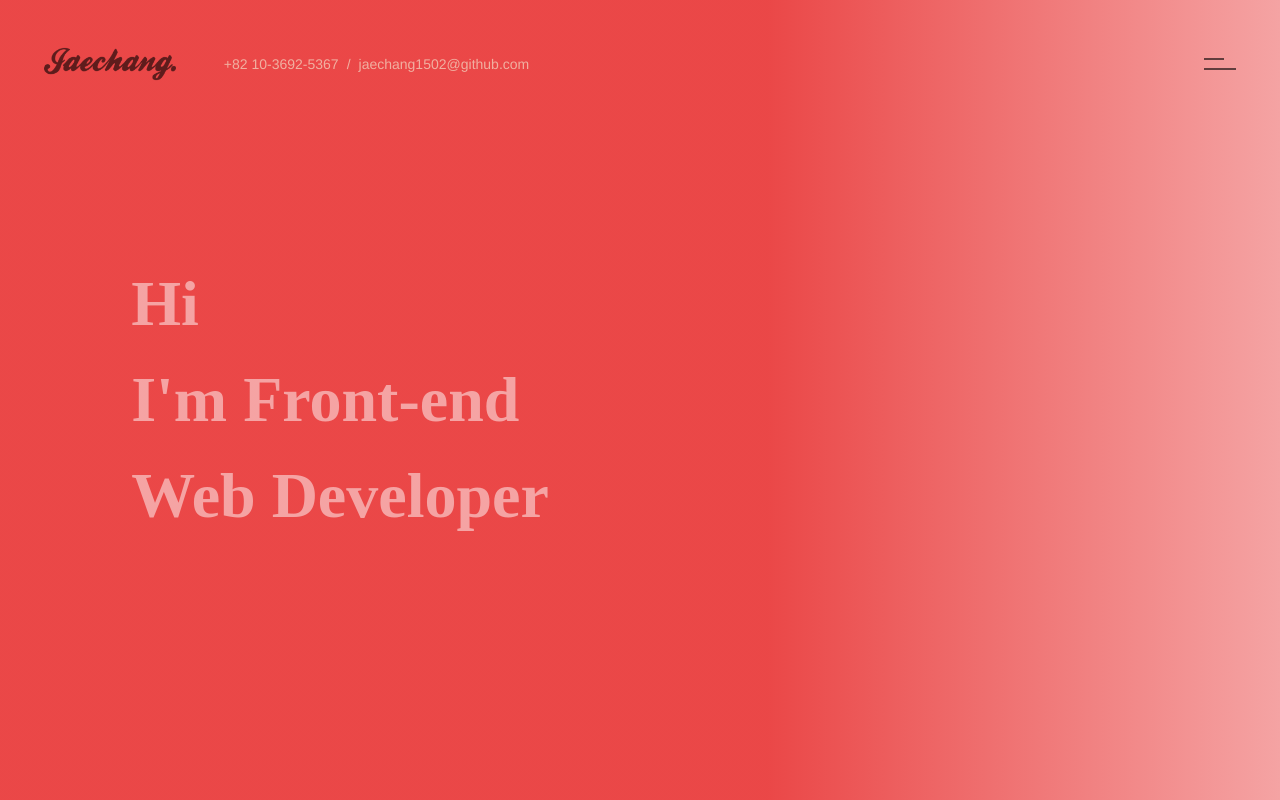
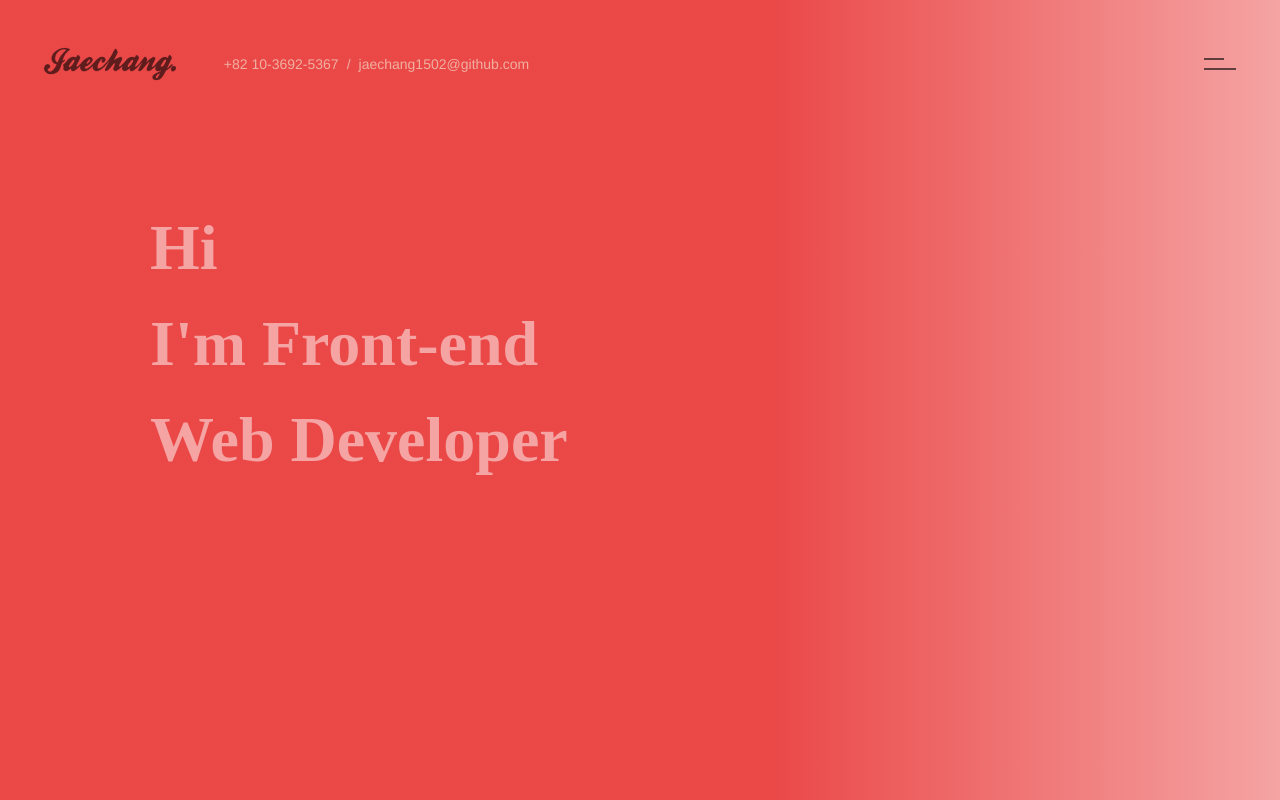
Before and after one commit to jaechang1502/Portfolio, a Vue app: page / in a window 1280 px wide. Built offline with nearby package versions, Linux system fonts and the light colour scheme; a web font is replaced by a local one; what vue-number-animation would draw is missing.

Commit message:
router swiper 3일째 못찾는중

```diff
--- a/src/App.vue
+++ b/src/App.vue
@@ -4,17 +4,21 @@
     :direction= swiper.direction
     :scrollbar=swiper.scrollbar
     :mousewheel=swiper.mousewheel
+
     :modules="modules"
     class="mySwiper"
+    :ref="mySwiper"
+    @swiper="onSwiper" @slideChange="onSlideChange" @reachEnd="reachEnd"
   >
-    <swiper-slide class="Intro" @mousemove="onMousemove" :style="{background: createBackground}" ><Intro></Intro></swiper-slide>
+    <swiper-slide><router-view></router-view></swiper-slide>
     <swiper-slide class="AboutMe"><AboutMe></AboutMe></swiper-slide>
     <swiper-slide>Skill</swiper-slide>
-    <swiper-slide>재창이 팝니다 시발 좀 사 </swiper-slide>
+    <swiper-slide>etc</swiper-slide>
     <swiper-slide><ContactMe></ContactMe></swiper-slide>
   </swiper>
 </template>
 <script>
+import {ref} from 'vue';
 import Intro from './components/introHome.vue'
 import AboutMe from './components/AboutMe.vue'
 import ContactMe from './components/ContactMe.vue'
@@ -49,24 +53,35 @@ export default {
           hide: true
         },
         mousewheel: true,
-        modules: "modules"
+        modules: "modules",
       },
 
     }
   },
-  methods:{
-    onMousemove(e){
-      this.$store.commit('moveX',e.clientX);
-      this.$store.commit('moveY',e.clientY);
-    }
-  },
-  computed: {
-    createBackground(){
-      return `linear-gradient(90deg, hsl(${this.$store.state.x},80%,60%) 60%, hsl(${this.$store.state.y},80%,80%) 100%)`;
-    }
+  computed:{
+      change(index){
+        if(index === 0){
+        return this.$router.push('/');
+      }
+      }
+
+
+
   },
   setup() {
+    const onSwiper = (swiper) => {
+        console.log(swiper);
+      };
+      const onSlideChange = () => {
+        console.log('slide change');
+      };
+      const reachEnd = ()=>{
+        console.log('reachend')
+      }
     return {
+      onSwiper,
+      onSlideChange,
+      reachEnd,
       modules: [Scrollbar, Mousewheel],
     };
   },
--- a/src/components/introHome.vue
+++ b/src/components/introHome.vue
@@ -1,4 +1,5 @@
 <template>
+<div class="Intro"  @mousemove="onMousemove" :style="{background: createBackground}">
     <div class="Home flex">
         <div class="font-extrabold HomeText">
            <div>Hi</div>
@@ -6,6 +7,7 @@
            <div>Web Developer</div>
         </div>
     </div>
+</div>
 </template>
 
 <script>
@@ -16,8 +18,16 @@ export default {
             introduce: "Hi\n I'm FrontEnd\n Web Developer"
         }
     },
-    mounted(){
-
+    methods: {
+        onMousemove(e){
+            this.$store.commit('moveX',e.clientX);
+            this.$store.commit('moveY',e.clientY);
+        }
+    },
+    computed:{
+        createBackground(){
+            return `linear-gradient(90deg, hsl(${this.$store.state.x},80%,60%) 60%, hsl(${this.$store.state.y},80%,80%) 100%)`;
+        }
     }
 
 }
--- a/src/css/style.css
+++ b/src/css/style.css
@@ -36,10 +36,16 @@
     background: rgb(247,3,3);
     font-size: 4rem;
     justify-content: center;
+    position: absolute;
+    top:0;
+    left: 0;
+    width: 100%;
+    height: 100%;
   }
   .HomeText{
     position: relative;
-    right: 300px;
+    left: 150px;
+    top: 200px;
     color: rgba(255,255, 255, 0.5);
   }
 
--- a/src/router/router.js
+++ b/src/router/router.js
@@ -1,6 +1,7 @@
 import { createWebHistory, createRouter } from "vue-router";
 import Home from '../components/introHome.vue'
 import AboutMe from '../components/AboutMe.vue'
+import ContactMe from '../components/ContactMe.vue'
 
 const routes = [
     {
@@ -12,6 +13,11 @@ const routes = [
       path:'/#AboutMe',
       component: AboutMe,
       name: "/#AboutMe"
+    },
+    {
+      path:'/#ContactMe',
+      component: ContactMe,
+      name: "/#ContactMe"
     }
   ];
 
--- a/src/views/header.vue
+++ b/src/views/header.vue
@@ -2,15 +2,15 @@
 <header class="header">
   <div class="header_con">
     <div class="header_left">
-      <router-link to="/#Home">
+      <router-link to="/">
       <img src="../assets/123.jpg" class="header_img">
       </router-link>
       <div>
         <nav class="ml-10">
           <ul class="flex headerUL" :style="{color:colorphonewithmail}">
-            <li class="flex-auto ml-2">+82 10-3692-5367</li>
+            <li class="flex-auto ml-2 cursor-pointer" @click="phoneNumber">+82 10-3692-5367</li>
             <li class="flex-auto ml-2">/</li>
-            <li class="flex-auto ml-2">jaechang1502@github.com</li>
+            <li class="flex-auto ml-2 cursor-pointer" @click="mailto">jaechang1502@github.com</li>
           </ul>
         </nav>
       </div>
@@ -44,6 +44,12 @@ export default {
       if(x>=50&&x<200||x>=400&&x<550||x>770&&x<920||x>=1027&&x<=1277||x>1490){
        return `#000 `;
       }
+    },
+    phoneNumber(){
+      document.location.href="tel:821076883321"
+    },
+    mailto(){
+      document.location.href="mailto:jaechang1502@github.com"
     }
   }
 
```
